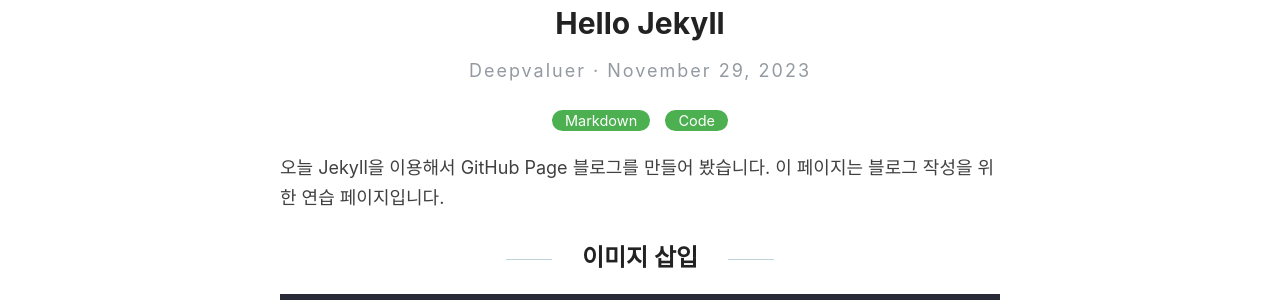
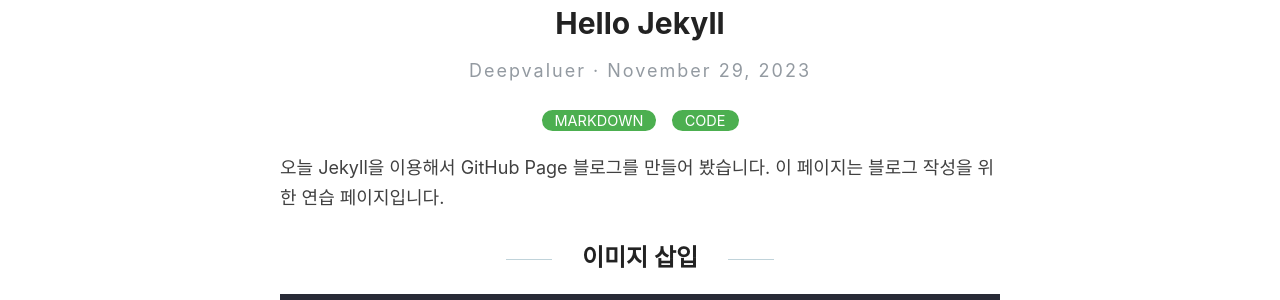
Before and after one commit to deepvaluer/deepvaluer.github.io, a Jekyll site: the page built from _posts/2023-11-29-hello-world.md, in a window 1280 px wide. Shown: the part 136-436 px from the top of the page. Built offline with Jekyll 4.4.1, drawn with Linux system fonts in a browser that asks for light colours.

```diff
--- a/_posts/2023-11-29-hello-world.md
+++ b/_posts/2023-11-29-hello-world.md
@@ -1,7 +1,7 @@
 ---
 layout: post
 title:  Hello Jekyll
-categories: [Markdown,Code]
+categories: [MARKDOWN,CODE]
 excerpt: Jekyll를 이용한 블로그 만들기.
 ---
 
```
